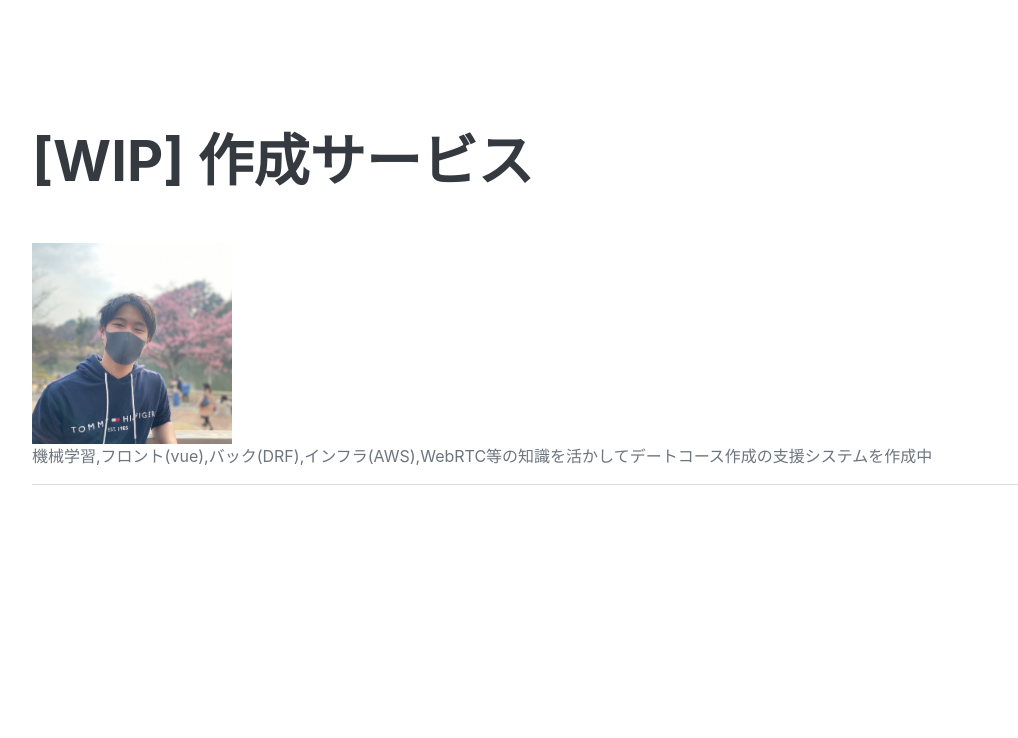
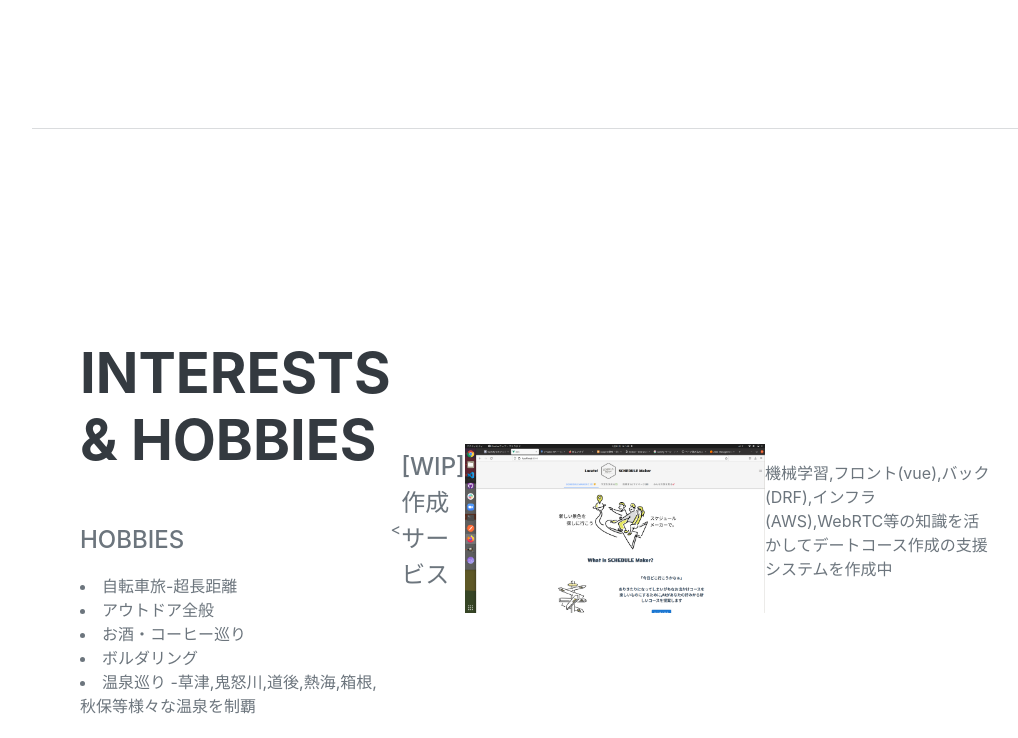
Before and after one commit to nakanoyujin/Portfolio, a plain HTML site: page index.html in a window 1280 px wide. Shown: the part 3400-4138 px from the top of the page, without its empty margins (240-1258 px from the left). Drawn offline with nearby package versions, Linux system fonts and the light colour scheme; a web font is replaced by a local one.

Commit message:
Update index.html

```diff
--- a/index.html
+++ b/index.html
@@ -204,9 +204,6 @@
                 </div>
 
                 </div>
-                <h2 class="mb-5">[WIP] 作成サービス</h2>
-                <img src="static/assets/img/yujin_nakano.jpg" width="200px"/>
-<p>機械学習,フロント(vue),バック(DRF),インフラ(AWS),WebRTC等の知識を活かしてデートコース作成の支援システムを作成中</p>
             </section>
             <hr class="m-0" />
             <!-- Interests-->
@@ -220,6 +217,9 @@
                     <li>ボルダリング</li>
                     <li>温泉巡り -草津,鬼怒川,道後,熱海,箱根,秋保等様々な温泉を制覇</li>
                 </div>
+                <<div class="subheading mb-3">[WIP] 作成サービス</div>
+                <img src="static/assets/img/schedulemaker.png" width="300px"/>
+<p>機械学習,フロント(vue),バック(DRF),インフラ(AWS),WebRTC等の知識を活かしてデートコース作成の支援システムを作成中</p>
             </section>
             <hr class="m-0" />
             <!-- Awards-->
```
